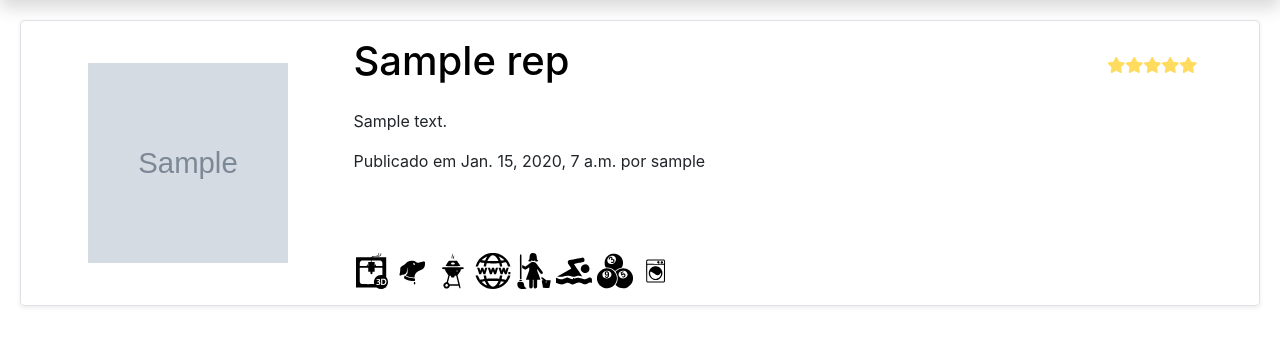
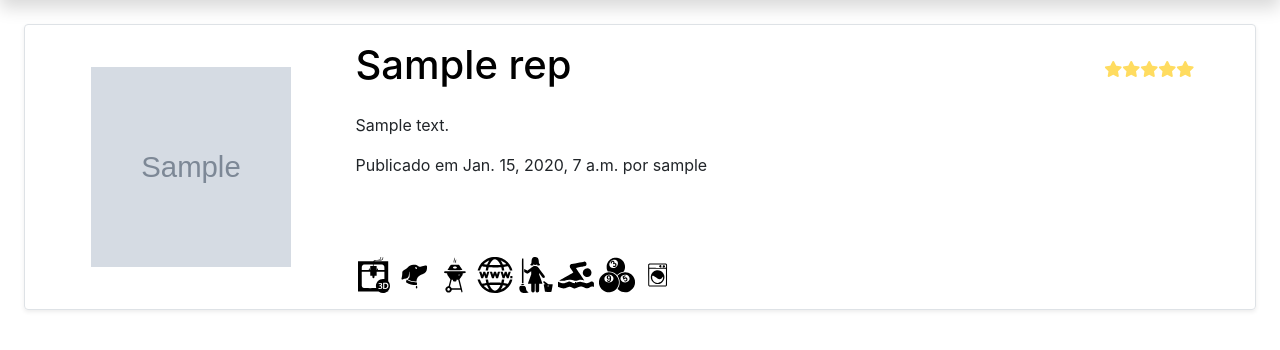
Before and after one commit to raphaelsander/SocialRep, a Django app: page /republics/ in a window 1280 px wide. Shown: the part 82-432 px from the top of the page. Run offline with Django 3.2, Linux system fonts and the light colour scheme; tables that the repository leaves empty hold one stand-in row (values such as "Sample post"); grey boxes marked "Sample" are stand-in pictures; parts of the project's set-up code (start-up, migrations or seed data) failed here and were passed over; some libraries are stand-ins or nearby versions.

Commit message:
Design improve

```diff
--- a/src/templates/republics/rep_list.html
+++ b/src/templates/republics/rep_list.html
@@ -3,7 +3,7 @@
 {% load static %}
 {% block content %}
     {% for rep in rep_list %}
-        <div class="row shadow-sm border rounded p-3" style="filter: blur(0px) grayscale(0%) hue-rotate(0deg);margin: 20px;">
+        <div class="row shadow-sm border rounded p-3 m-4">
             <div class="col-3 text-center d-table d-sm-table d-lg-flex justify-content-md-center align-items-md-center" style="padding: 0px;">
                 <img src="/media/{{ rep.img }}" style="width: 200px;height: 200px;margin: 20px;">
             </div>
```
